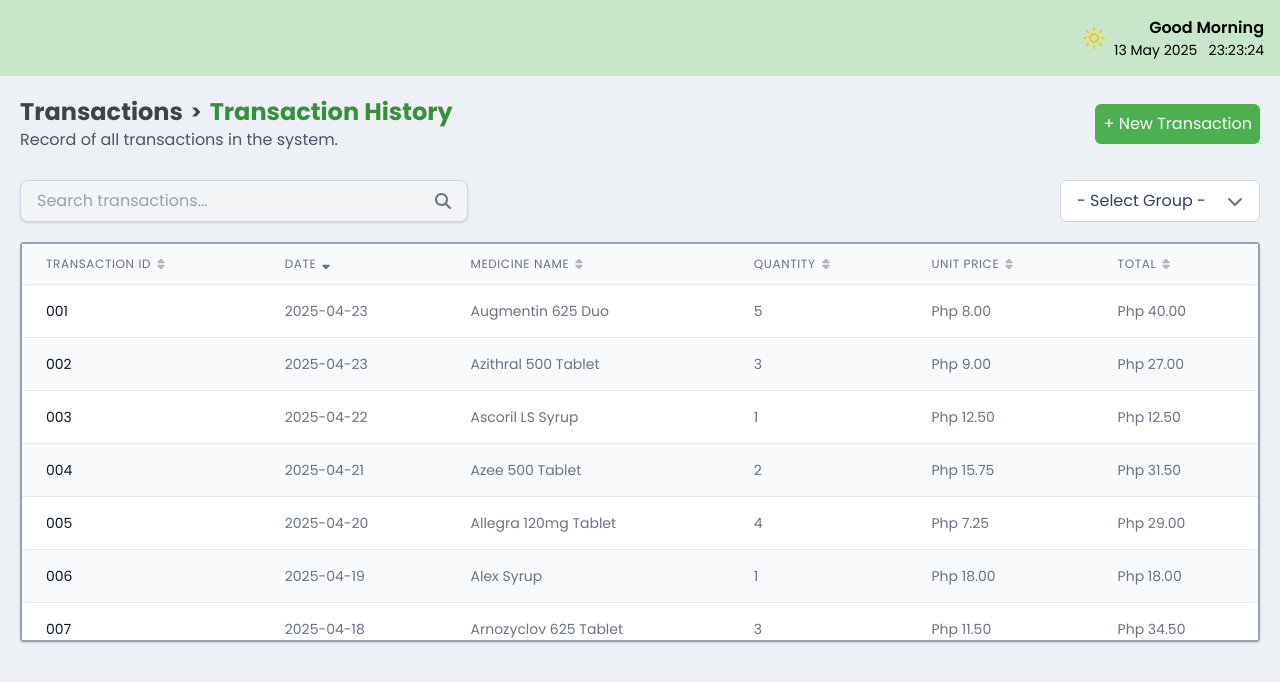
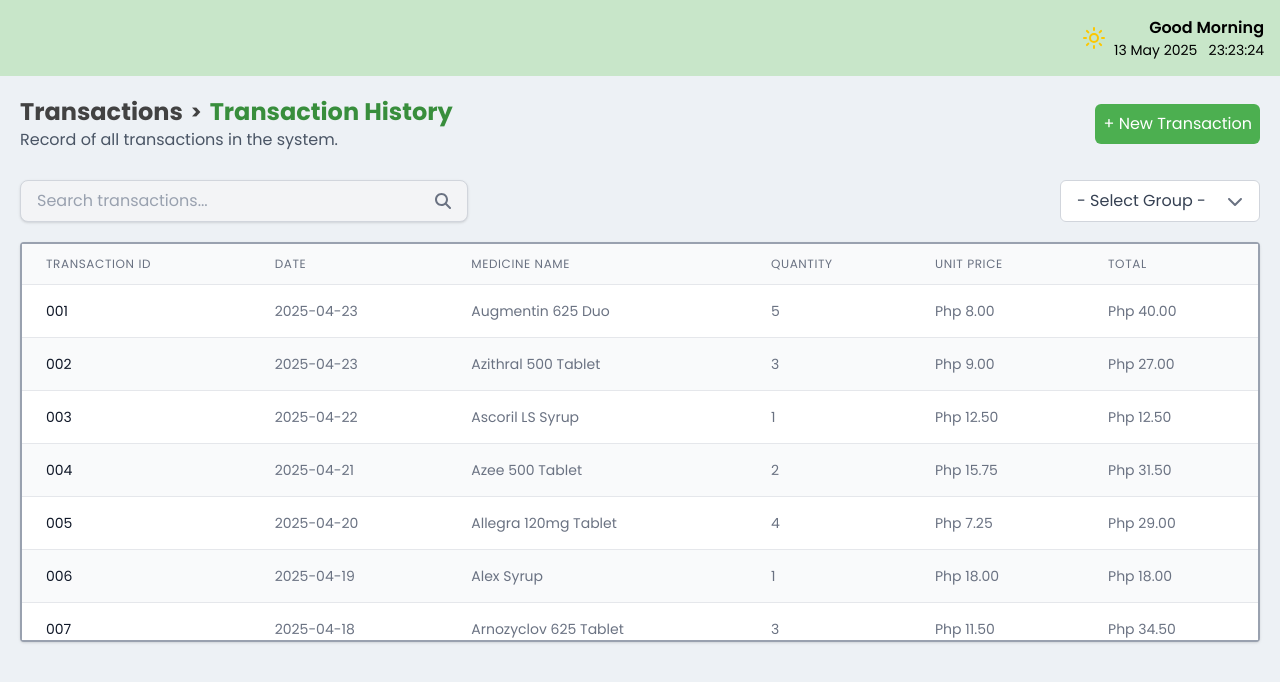
Before and after one commit to drchhhhhh/Prescripto, a React (Vite) app in the folder frontend/: page /transaction/history in a window 1280 px wide. Shown: the top 682 px of the page. Built offline with nearby package versions, Linux system fonts and the light colour scheme.

Commit message:
remove sort in table header

```diff
--- a/frontend/src/pages/Transaction/TransactionHistory.tsx
+++ b/frontend/src/pages/Transaction/TransactionHistory.tsx
@@ -2,7 +2,7 @@
 
 import { useState, useEffect } from "react"
 import { Link } from "react-router-dom"
-import { FaMagnifyingGlass, FaSort, FaSortUp, FaSortDown, FaChevronDown } from "react-icons/fa6"
+import { FaMagnifyingGlass, FaChevronDown } from "react-icons/fa6"
 import Header from "../../components/Header"
 
 type Transaction = {
@@ -145,14 +145,14 @@ const TransactionHistory = () => {
   }, [sortConfig])
 
   const getSortIcon = (field: SortableField) => {
-    if (sortConfig.field !== field) return <FaSort className="ml-1 opacity-50" />
+    if (sortConfig.field !== field) return <></>
     switch (sortConfig.direction) {
       case "asc":
-        return <FaSortUp className="ml-1" />
+        return <></>
       case "desc":
-        return <FaSortDown className="ml-1" />
+        return <></>
       default:
-        return <FaSort className="ml-1 opacity-50" />
+        return <></>
     }
   }
 
@@ -283,59 +283,23 @@ const TransactionHistory = () => {
               <table className="min-w-full divide-y divide-gray-200">
                 <thead className="bg-gray-50 sticky top-0">
                   <tr>
-                    <th
-                      className="px-6 py-3 text-left text-xs font-medium text-gray-500 uppercase tracking-wider cursor-pointer hover:bg-gray-100"
-                      onClick={() => handleSort("receiptNo")}
-                    >
-                      <div className="flex items-center">
+                    <th className="px-6 py-3 text-left text-xs font-medium text-gray-500 uppercase tracking-wider">
                       Transaction ID
-                        {getSortIcon("receiptNo")}
-                      </div>
                     </th>
-                    <th
-                      className="px-6 py-3 text-left text-xs font-medium text-gray-500 uppercase tracking-wider cursor-pointer hover:bg-gray-100"
-                      onClick={() => handleSort("date")}
-                    >
-                      <div className="flex items-center">
+                    <th className="px-6 py-3 text-left text-xs font-medium text-gray-500 uppercase tracking-wider">
                       Date
-                        {getSortIcon("date")}
-                      </div>
                     </th>
-                    <th
-                      className="px-6 py-3 text-left text-xs font-medium text-gray-500 uppercase tracking-wider cursor-pointer hover:bg-gray-100"
-                      onClick={() => handleSort("medicineName")}
-                    >
-                      <div className="flex items-center">
+                    <th className="px-6 py-3 text-left text-xs font-medium text-gray-500 uppercase tracking-wider">
                       Medicine Name
-                        {getSortIcon("medicineName")}
-                      </div>
                     </th>
-                    <th
-                      className="px-6 py-3 text-left text-xs font-medium text-gray-500 uppercase tracking-wider cursor-pointer hover:bg-gray-100"
-                      onClick={() => handleSort("quantity")}
-                    >
-                      <div className="flex items-center">
+                    <th className="px-6 py-3 text-left text-xs font-medium text-gray-500 uppercase tracking-wider">
                       Quantity
-                        {getSortIcon("quantity")}
-                      </div>
                     </th>
-                    <th
-                      className="px-6 py-3 text-left text-xs font-medium text-gray-500 uppercase tracking-wider cursor-pointer hover:bg-gray-100"
-                      onClick={() => handleSort("unitPrice")}
-                    >
-                      <div className="flex items-center">
+                    <th className="px-6 py-3 text-left text-xs font-medium text-gray-500 uppercase tracking-wider">
                       Unit Price
-                        {getSortIcon("unitPrice")}
-                      </div>
                     </th>
-                    <th
-                      className="px-6 py-3 text-left text-xs font-medium text-gray-500 uppercase tracking-wider cursor-pointer hover:bg-gray-100"
-                      onClick={() => handleSort("totalAmount")}
-                    >
-                      <div className="flex items-center">
+                    <th className="px-6 py-3 text-left text-xs font-medium text-gray-500 uppercase tracking-wider">
                       Total
-                        {getSortIcon("totalAmount")}
-                      </div>
                     </th>
                   </tr>
                 </thead>
```
Lines whose indentation alone changed are shown as unchanged.
